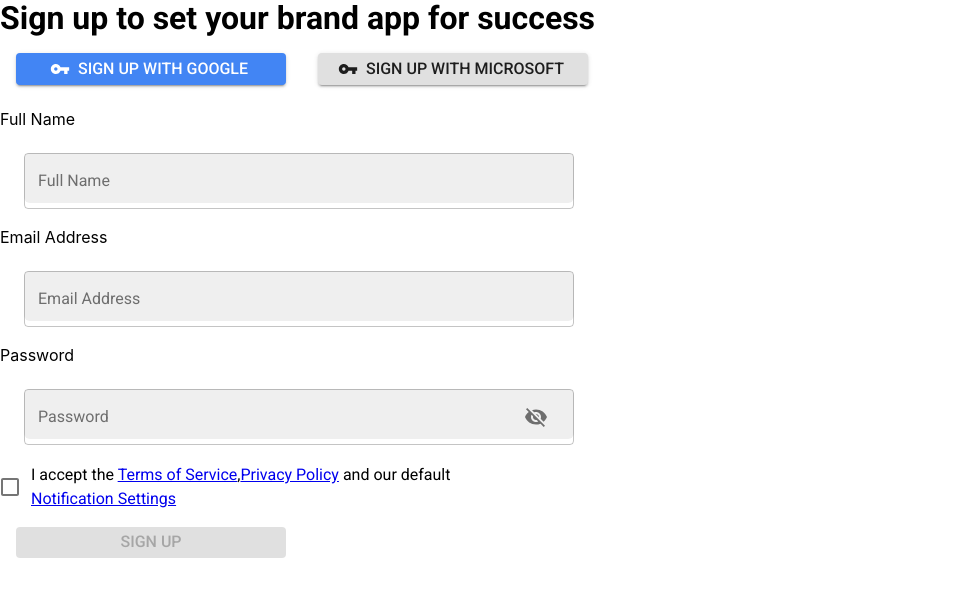
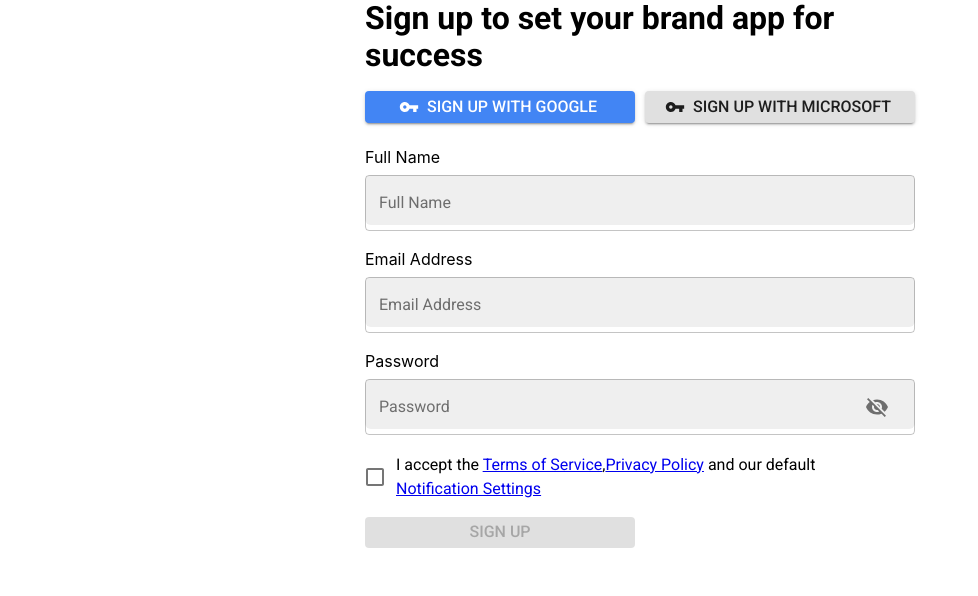
Before and after one commit to Ruslana-Logosha/Task-1, a React (Create React App) app: page /sign-up in a window 1280 px wide. Shown: the top 596 px of the page, without its empty margins (0-978 px from the left). Built offline with nearby package versions, Linux system fonts and the light colour scheme.

Commit message:
adds little styles to box

```diff
--- a/src/components/SignUp/Form.js
+++ b/src/components/SignUp/Form.js
@@ -4,7 +4,6 @@ import { Link } from 'react-router-dom';
 import FormContainer from './FormContainer';
 import Input from './FormInput';
 import FormSignUpButton from './FormSignUpButton';
-// import CheckBox from './CheckBox';
 import { InputAdornment, IconButton } from '@material-ui/core';
 import Visibility from '@material-ui/icons/Visibility';
 import VisibilityOff from '@material-ui/icons/VisibilityOff';
--- a/src/components/SignUp/FormInput.js
+++ b/src/components/SignUp/FormInput.js
@@ -8,7 +8,9 @@ const useStyles = makeStyles(theme => ({
     height: '50px',
     backgroundColor: '#EFEFEF',
     borderRadius: '6px',
-    margin: theme.spacing(3),
+    marginTop: theme.spacing(1),
+    marginBottom: theme.spacing(3),
+
     '& label.Mui-focused': {
       color: '#6D9B12',
     },
--- a/src/components/SignUp/FormSignUpButton.js
+++ b/src/components/SignUp/FormSignUpButton.js
@@ -4,7 +4,7 @@ import Button from '@material-ui/core/Button';
 
 const useStyles = makeStyles(theme => ({
   containedSizeLarge: {
-    margin: theme.spacing(2),
+    marginTop: theme.spacing(2),
     width: '270px',
     heigth: '50px',
   },
--- a/src/components/SignUp/Header.js
+++ b/src/components/SignUp/Header.js
@@ -3,14 +3,15 @@ import Box from '../StoryBook/Box';
 import Typography from '@material-ui/core/Typography';
 import { makeStyles } from '@material-ui/core/styles';
 
-const useStyles = makeStyles({
+const useStyles = makeStyles(theme => ({
   typographyStyle: {
     fontWeight: '700',
     fontSize: '32px',
     fontStyle: 'normal',
     lineHeight: '1.17',
+    marginBottom: theme.spacing(2),
   },
-});
+}));
 
 export default function Header() {
   const styles = useStyles();
--- a/src/components/SignUp/SignUp.js
+++ b/src/components/SignUp/SignUp.js
@@ -1,4 +1,4 @@
-import { readConfigFile } from 'typescript';
+import Box from '../StoryBook/Box';
 
 import React from 'react';
 import Header from './Header';
@@ -7,10 +7,10 @@ import Form from './Form';
 
 export default function SignUp() {
   return (
-    <>
+    <Box width="550px" margin="auto">
       <Header />
       <SignUpButtons />
       <Form />
-    </>
+    </Box>
   );
 }
--- a/src/components/SignUp/SignUpButtons.js
+++ b/src/components/SignUp/SignUpButtons.js
@@ -6,7 +6,7 @@ import VpnKeySharpIcon from '@material-ui/icons/VpnKeySharp';
 
 const useStyles = makeStyles(theme => ({
   containedSizeLarge: {
-    margin: theme.spacing(2),
+    marginBottom: theme.spacing(2),
     width: '270px',
     heigth: '50px',
   },
@@ -21,7 +21,7 @@ export default function SignUpButtons() {
   const styles = useStyles();
 
   return (
-    <Box display="flex" flexDirection="row">
+    <Box display="flex" flexDirection="row" justifyContent="space-between">
       <Button
         startIcon={<VpnKeySharpIcon />}
         className={styles.containedSizeLarge}
```
